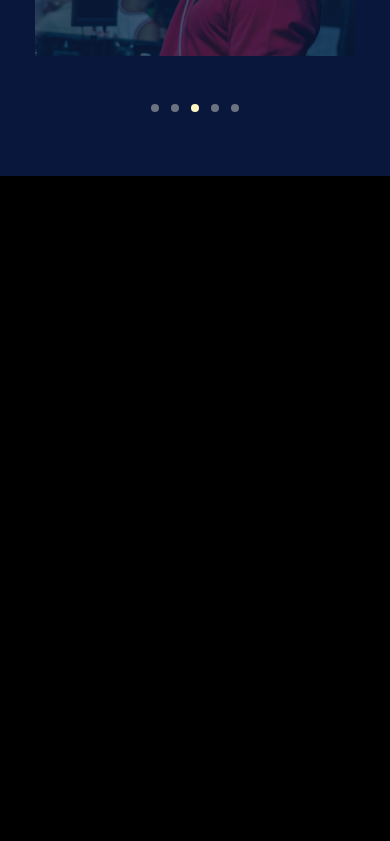
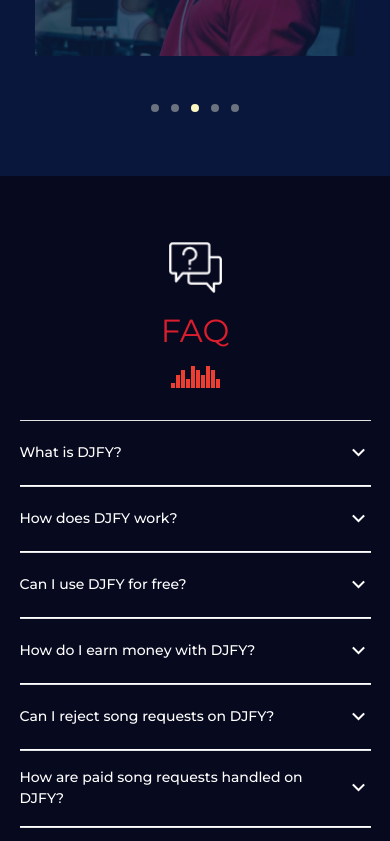
Before and after one commit to LokeshwarPrasad3/task-globussoft, a React (Vite) app: page / in a window 390 px wide. Shown: the part 10621-11462 px from the top of the page. Before the commit the page ends 10797 px from the top, so only its background shows below. Built offline with nearby package versions, Linux system fonts and the light colour scheme.

Commit message:
FAQ section implemented

```diff
--- a/index.html
+++ b/index.html
@@ -10,7 +10,7 @@
       href="https://fonts.googleapis.com/css2?family=Comfortaa:wght@300..700&family=Montserrat:ital,wght@0,100..900;1,100..900&display=swap"
       rel="stylesheet"
     />
-    <title>Task Globussoft</title>
+    <title>Task Globussoft - Lokeshwar Prasad Dewangan</title>
   </head>
   <body class="">
     <div id="root"></div>
--- /dev/null
+++ b/src/Components/Layout/FAQSection.jsx
@@ -0,0 +1,18 @@
+import FAQComponent from "../UI/FAQComponent";
+
+const FAQSection = () => {
+  return (
+    <div className="faqsection_container bg-[#07091f] font-montserrat flex-3 flex-col gap-8 py-16 ">
+      <div className="heading_part_container flex-3 flex-col gap-4">
+        <img src="/images/FAQ/logo.png" className="h-[55px] w-[55px]" />
+        <h2 className="font-normal text-[#DB1E2D] text-[32px] leading-[39.01px]">
+          FAQ
+        </h2>
+        <img src="/images/Gallery/music-wave.png" alt="wave" />
+      </div>
+      <FAQComponent />
+    </div>
+  );
+};
+
+export default FAQSection;
--- /dev/null
+++ b/src/Components/UI/FAQComponent.jsx
@@ -0,0 +1,44 @@
+import { useState } from "react";
+import { faqs } from "../../data/FAQData";
+
+const FAQComponent = () => {
+  const [openIndex, setOpenIndex] = useState(null);
+
+  const toggleFAQ = (index) => {
+    setOpenIndex(openIndex === index ? null : index);
+  };
+
+  return (
+    <div className="w-full flex-3 flex-col font-montserrat">
+      {faqs.map((faq, index) => (
+        <div
+          key={index}
+          className="w-[90%] md:w-[80%] lg:w-[60rem] border-b-[1px] border-white "
+        >
+          <button
+            className="w-full text-left px-0 py-4 border-t-[1px] border-[#E2E2E4] text-white flex justify-between items-center"
+            onClick={() => toggleFAQ(index)}
+          >
+            <span className="text-[14px] md:text-[18px] text-white font-medium leading-[21.94px]">
+              {faq.question}
+            </span>
+            <span>
+              {openIndex === index ? (
+                <i className="ri-arrow-up-s-line text-2xl md:text-4xl"></i>
+              ) : (
+                <i className="ri-arrow-down-s-line text-2xl md:text-4xl"></i>
+              )}
+            </span>
+          </button>
+          {openIndex === index && (
+            <div className="px-0 pt-0 custom_transition pb-4 text-[14px] md:text-[18px] text-white font-normal leading-[21.94px]">
+              {faq.answer}
+            </div>
+          )}
+        </div>
+      ))}
+    </div>
+  );
+};
+
+export default FAQComponent;
--- a/src/Components/UI/TestimonialSlider.jsx
+++ b/src/Components/UI/TestimonialSlider.jsx
@@ -1,7 +1,7 @@
 const TestimonialSlider = ({ index, name, designation, quote }) => {
   return (
     <div
-      className={`slider_${index}_container object-cover flex-3 flex-col gap-5 w-[20rem] h-[18rem] md:w-[22rem] md:h-[15.8rem] lg:w-[332px] lg:h-[280px] bg-cover bg-center p-8 rounded-2xl`}
+      className={`slider_${index}_container object-cover flex-3 flex-col gap-5 w-[20rem] h-[18rem] md:w-[22rem] md:h-[15.8rem] lg:w-[332px] lg:h-[280px] bg-cover bg-center p-8 `}
     >
       <div className="comma_container flex-3">
         <img
--- a/src/Pages/HomePage.jsx
+++ b/src/Pages/HomePage.jsx
@@ -1,6 +1,7 @@
 import ClientTestimonials from "../Components/Layout/ClientTestimonials";
 import Contacts from "../Components/Layout/Contacts";
 import DjfyWorks from "../Components/Layout/DjfyWorks";
+import FAQSection from "../Components/Layout/FAQSection";
 import GallerySection from "../Components/Layout/GallerySection";
 import HeroSection from "../Components/Layout/HeroSection";
 import UltimateDJTool from "../Components/Layout/UltimateDJTool";
@@ -20,6 +21,7 @@
       <UsageVideo />
       <GallerySection />
       <ClientTestimonials />
+      <FAQSection />
     </>
   );
 };
--- /dev/null
+++ b/src/data/FAQData.js
@@ -0,0 +1,62 @@
+export const faqs = [
+    {
+        question: "What is DJFY?",
+        answer:
+            "DJFY is a web app that revolutionizes the music experience by enabling DJs, live musicians/bands, and street performers/musicians to accept song requests and interact with their audience in real-time. It provides a platform for artists to create a new stream of income while enhancing audience engagement during performances.",
+    },
+    {
+        question: "How does DJFY work?",
+        answer:
+            "DJFY is a web app that revolutionizes the music experience by enabling DJs, live musicians/bands, and street performers/musicians to accept song requests and interact with their audience in real-time. It provides a platform for artists to create a new stream of income while enhancing audience engagement during performances.",
+    },
+    {
+        question: "Can I use DJFY for free?",
+        answer:
+            "DJFY is a web app that revolutionizes the music experience by enabling DJs, live musicians/bands, and street performers/musicians to accept song requests and interact with their audience in real-time. It provides a platform for artists to create a new stream of income while enhancing audience engagement during performances.",
+    },
+    {
+        question: "How do I earn money with DJFY?",
+        answer:
+            "DJFY is a web app that revolutionizes the music experience by enabling DJs, live musicians/bands, and street performers/musicians to accept song requests and interact with their audience in real-time. It provides a platform for artists to create a new stream of income while enhancing audience engagement during performances.",
+    },
+    {
+        question: "Can I reject song requests on DJFY?",
+        answer:
+            "DJFY is a web app that revolutionizes the music experience by enabling DJs, live musicians/bands, and street performers/musicians to accept song requests and interact with their audience in real-time. It provides a platform for artists to create a new stream of income while enhancing audience engagement during performances.",
+    },
+    {
+        question: "How are paid song requests handled on DJFY?",
+        answer:
+            "DJFY is a web app that revolutionizes the music experience by enabling DJs, live musicians/bands, and street performers/musicians to accept song requests and interact with their audience in real-time. It provides a platform for artists to create a new stream of income while enhancing audience engagement during performances.",
+    },
+    {
+        question: "Is DJFY available for all types of events?",
+        answer:
+            "DJFY is a web app that revolutionizes the music experience by enabling DJs, live musicians/bands, and street performers/musicians to accept song requests and interact with their audience in real-time. It provides a platform for artists to create a new stream of income while enhancing audience engagement during performances.",
+    },
+    {
+        question: "How do I sign up for DJFY?",
+        answer:
+            "DJFY is a web app that revolutionizes the music experience by enabling DJs, live musicians/bands, and street performers/musicians to accept song requests and interact with their audience in real-time. It provides a platform for artists to create a new stream of income while enhancing audience engagement during performances.",
+    },
+    {
+        question: "Can I use DJFY on my mobile device?",
+        answer:
+            "DJFY is a web app that revolutionizes the music experience by enabling DJs, live musicians/bands, and street performers/musicians to accept song requests and interact with their audience in real-time. It provides a platform for artists to create a new stream of income while enhancing audience engagement during performances.",
+    },
+    {
+        question: "How can I get support if I have questions or issues with DJFY?",
+        answer:
+            "DJFY is a web app that revolutionizes the music experience by enabling DJs, live musicians/bands, and street performers/musicians to accept song requests and interact with their audience in real-time. It provides a platform for artists to create a new stream of income while enhancing audience engagement during performances.",
+    },
+    {
+        question: "Can I make money promoting DJFY App?",
+        answer:
+            "DJFY is a web app that revolutionizes the music experience by enabling DJs, live musicians/bands, and street performers/musicians to accept song requests and interact with their audience in real-time. It provides a platform for artists to create a new stream of income while enhancing audience engagement during performances.",
+    },
+    {
+        question: "What are DJFY's administrative fees and charges?",
+        answer:
+            "DJFY is a web app that revolutionizes the music experience by enabling DJs, live musicians/bands, and street performers/musicians to accept song requests and interact with their audience in real-time. It provides a platform for artists to create a new stream of income while enhancing audience engagement during performances.",
+    },
+];
```
Also changed, not shown: public/images/FAQ/logo.png (added).
